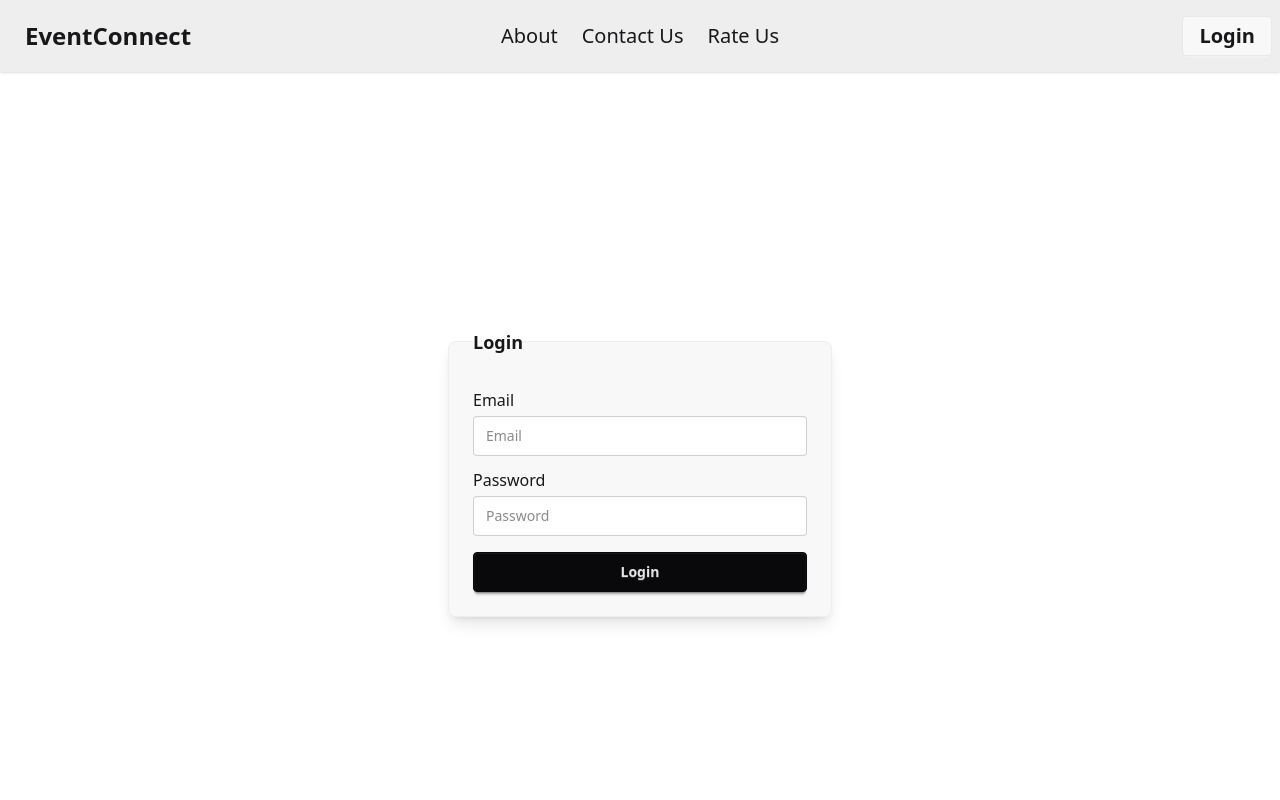
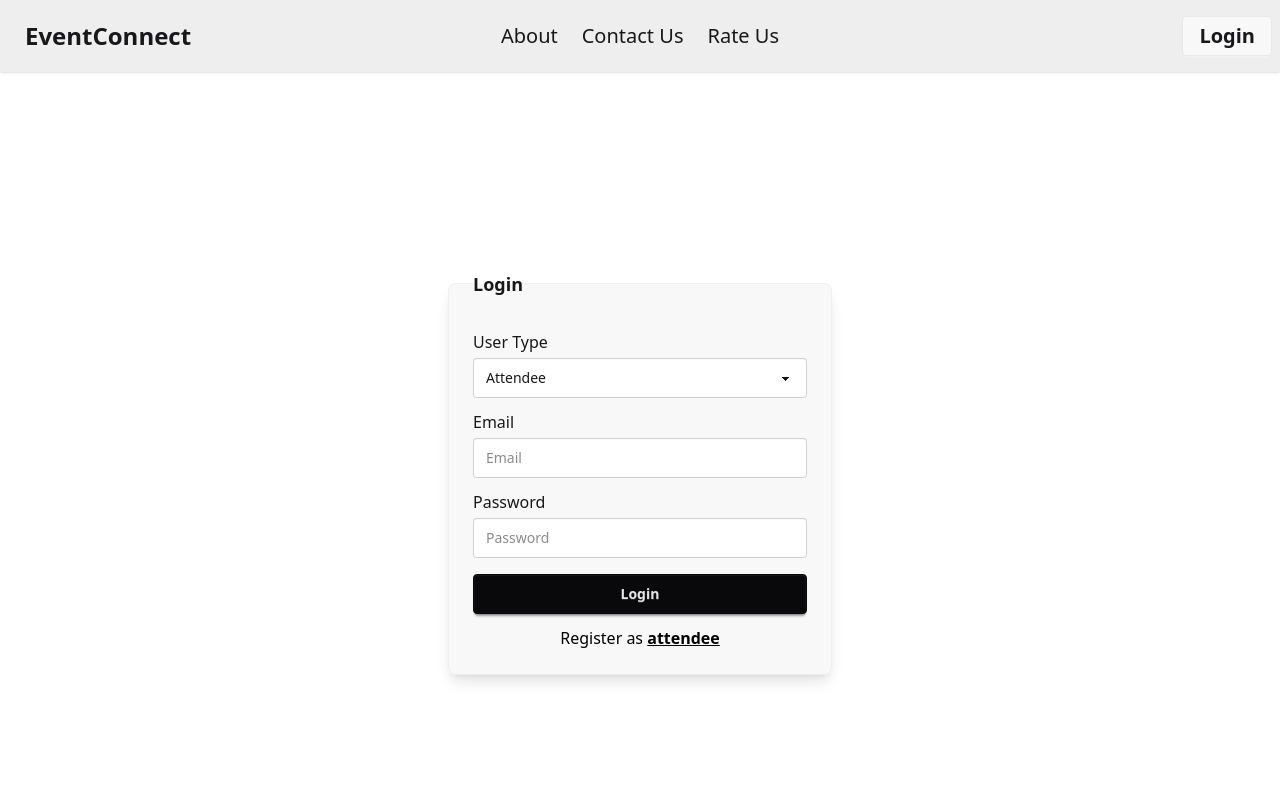
Before and after one commit to omku415/EventConnect, a React (Vite) app in the folder Frontend/: page /login in a window 1280 px wide. Shown: the top 800 px of the page. Built offline with nearby package versions, Linux system fonts and the light colour scheme.

Commit message:
login page fix for all user

```diff
--- a/Frontend/src/Component/Login/Login.jsx
+++ b/Frontend/src/Component/Login/Login.jsx
@@ -1,22 +1,58 @@
-import React from 'react'
+import React, { useState } from "react";
 
 function Login() {
+  const [userType, setUserType] = useState("attendee");
+
+  const handleLogin = () => {
+    // Implement login logic based on userType
+    console.log("Logging in as", userType);
+  };
+
   return (
     <div className="flex justify-center items-center min-h-screen">
-    <fieldset className="w-96 bg-base-200 border border-base-300 p-6 rounded-box shadow-lg">
-      <legend className="text-lg font-semibold">Login</legend>
+      <fieldset className="w-96 bg-base-200 border border-base-300 p-6 rounded-box shadow-lg">
+        <legend className="text-lg font-semibold">Login</legend>
 
-      <label className="block mt-2">Email</label>
-      <input type="email" className="input w-full mt-1" placeholder="Email" />
+        <label className="block mt-2">User Type</label>
+        <select
+          className="select w-full mt-1"
+          value={userType}
+          onChange={(e) => setUserType(e.target.value)}
+        >
+          <option value="attendee">Attendee</option>
+          <option value="manager">Manager</option>
+          <option value="admin">Admin</option>
+        </select>
 
-      <label className="block mt-3">Password</label>
-      <input type="password" className="input w-full mt-1" placeholder="Password" />
+        <label className="block mt-3">Email</label>
+        <input type="email" className="input w-full mt-1" placeholder="Email" />
 
-      <button className="btn btn-neutral w-full mt-4">Login</button>
-    </fieldset>
-  </div>
+        <label className="block mt-3">Password</label>
+        <input
+          type="password"
+          className="input w-full mt-1"
+          placeholder="Password"
+        />
 
-  )
+        <button className="btn btn-neutral w-full mt-4" onClick={handleLogin}>
+          Login
+        </button>
+
+        {/* Show Register button only for attendee and manager */}
+        {(userType === "attendee" || userType === "manager") && (
+          <div className="text-center mt-3">
+            <a
+              href={`/register/${userType}`}
+              className="text-black hover:text-blue-600 transition duration-200"
+            >
+              Register as{" "}
+              <span className="underline font-semibold">{userType}</span>
+            </a>
+          </div>
+        )}
+      </fieldset>
+    </div>
+  );
 }
 
-export default Login
+export default Login;
```
